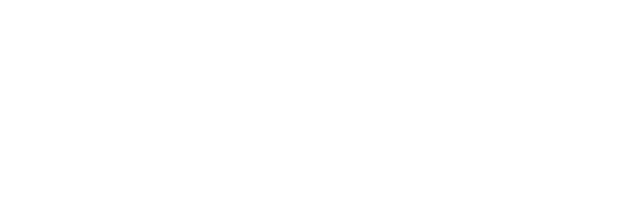
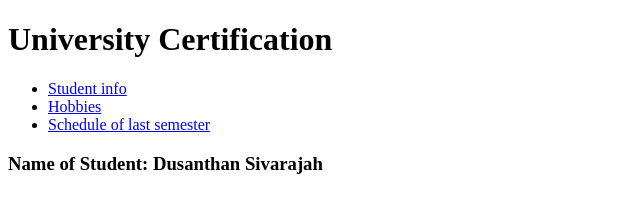
Before and after one commit to DusanthanSivarajah/FSW_Assignment_2, a plain HTML site: page index.html in a window 1280 px wide. Shown: the whole page, without its empty margins (0-640 px from the left). Drawn offline with Linux system fonts and the light colour scheme.

Commit message:
added nav and student aname

```diff
--- a/index.html
+++ b/index.html
@@ -3,9 +3,22 @@
 <head>
     <meta charset="UTF-8">
     <meta name="viewport" content="width=device-width, initial-scale=1.0">
-    <title>Document</title>
+    <title>University Certificate</title>
 </head>
 <body>
+    <div>
+        <h1>University Certification</h1>
+    </div>
+    <nav>
+        <ul>
+            <li><a href = #section1>Student info</a></li>
+            <li><a href = #section2>Hobbies</a></li>
+            <li><a href= #section3>Schedule of last semester</a></li>
+        </ul>
+    </nav>
+    <div>
+        <h3>Name of Student: Dusanthan Sivarajah</h2>
+    </div>
 
 </body>
 </html>
```
